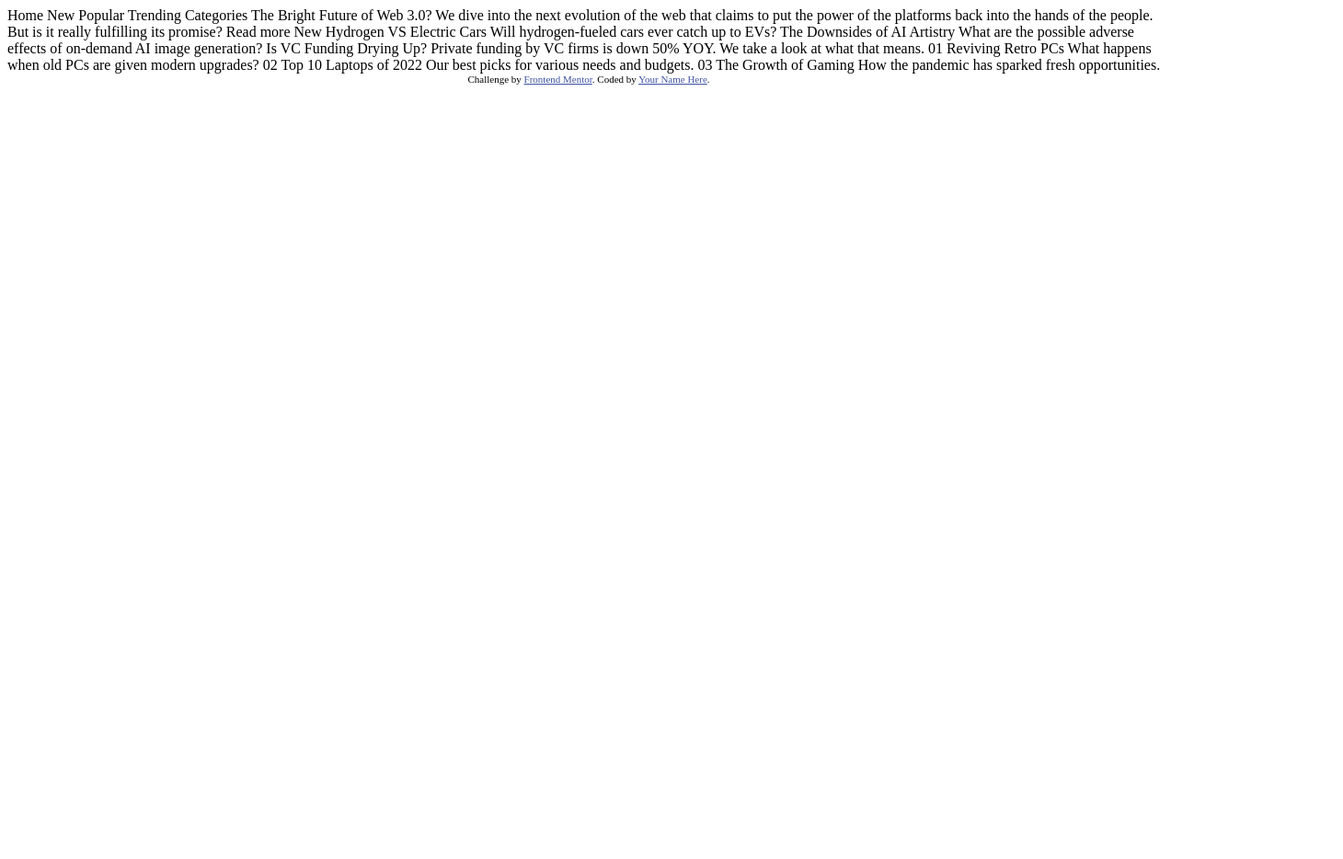
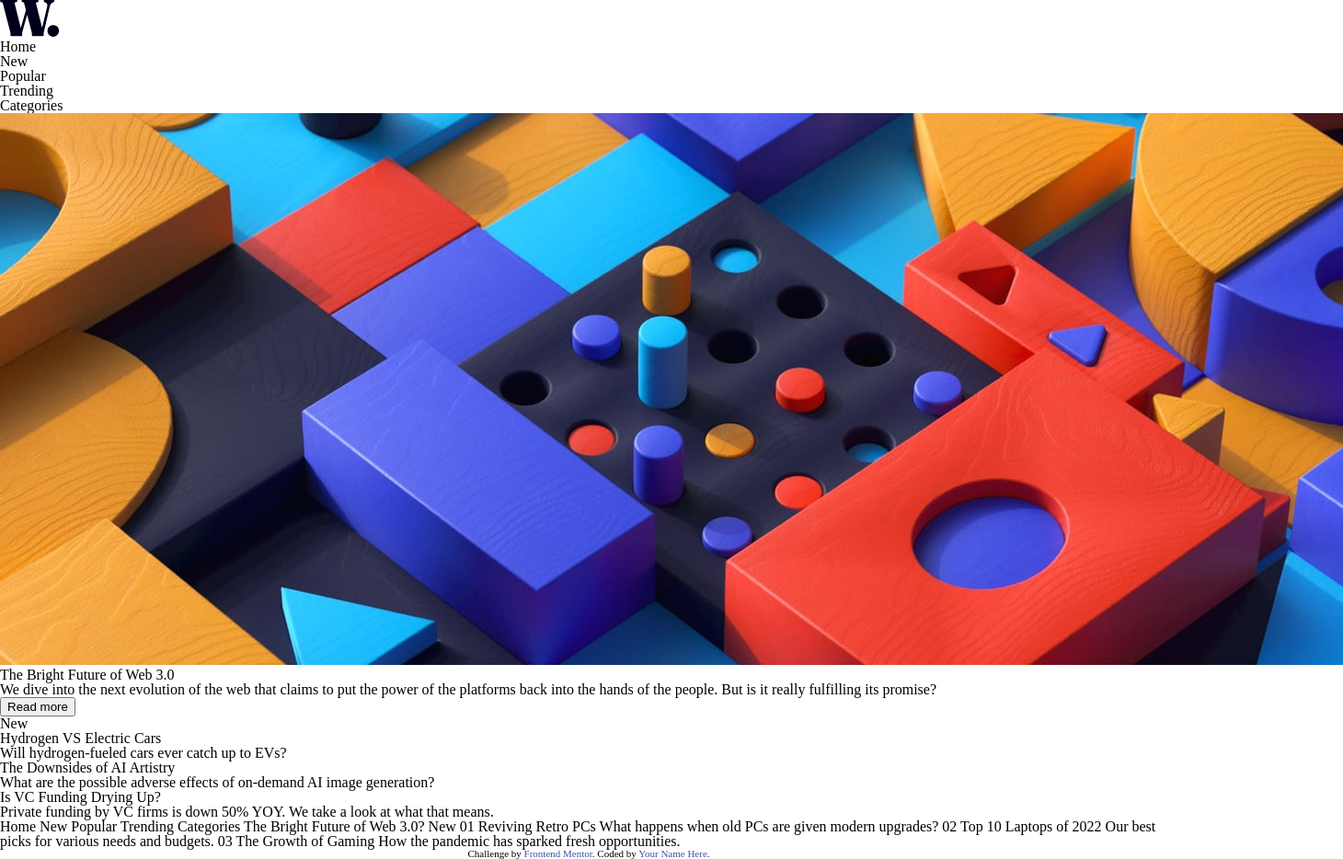
Before and after one commit to CORALIN22/FrontendMentorProject, a plain HTML site: page news-homepage-main/index.html in a window 1280 px wide. Shown: the whole page at 92% size, 1460 px wide, since content can reach past the window. Before the commit the page ends 800 px from the top, so only its background shows below. Drawn offline with Linux system fonts and the light colour scheme.

Commit message:
Structuring the lay-out

```diff
--- /dev/null
+++ b/news-homepage-main/css/reset.css
@@ -0,0 +1,130 @@
+html,
+body,
+div,
+span,
+applet,
+object,
+iframe,
+h1,
+h2,
+h3,
+h4,
+h5,
+h6,
+p,
+blockquote,
+pre,
+a,
+abbr,
+acronym,
+address,
+big,
+cite,
+code,
+del,
+dfn,
+em,
+img,
+ins,
+kbd,
+q,
+s,
+samp,
+small,
+strike,
+strong,
+sub,
+sup,
+tt,
+var,
+b,
+u,
+i,
+center,
+dl,
+dt,
+dd,
+ol,
+ul,
+li,
+fieldset,
+form,
+label,
+legend,
+table,
+caption,
+tbody,
+tfoot,
+thead,
+tr,
+th,
+td,
+article,
+aside,
+canvas,
+details,
+embed,
+figure,
+figcaption,
+footer,
+header,
+hgroup,
+menu,
+nav,
+output,
+ruby,
+section,
+summary,
+time,
+mark,
+audio,
+video {
+  margin: 0;
+  padding: 0;
+  border: 0;
+  font-size: 100%;
+  font: inherit;
+  vertical-align: baseline;
+  box-sizing: border-box;
+}
+/* HTML5 display-role reset for older browsers */
+article,
+aside,
+details,
+figcaption,
+figure,
+footer,
+header,
+hgroup,
+menu,
+nav,
+section {
+  display: block;
+}
+body {
+  line-height: 1;
+}
+ol,
+ul {
+  list-style: none;
+}
+blockquote,
+q {
+  quotes: none;
+}
+blockquote:before,
+blockquote:after,
+q:before,
+q:after {
+  content: "";
+  content: none;
+}
+table {
+  border-collapse: collapse;
+  border-spacing: 0;
+}
+
+a {
+  color: black;
+  text-decoration: none;
+}
--- a/news-homepage-main/index.html
+++ b/news-homepage-main/index.html
@@ -1,60 +1,107 @@
 <!DOCTYPE html>
 <html lang="en">
   <head>
-  <meta charset="UTF-8">
-  <meta name="viewport" content="width=device-width, initial-scale=1.0"> <!-- displays site properly based on user's device -->
+    <meta charset="UTF-8" />
+    <meta name="viewport" content="width=device-width, initial-scale=1.0" />
+    <!-- displays site properly based on user's device -->
 
-  <link rel="icon" type="image/png" sizes="32x32" href="./assets/images/favicon-32x32.png">
+    <link
+      rel="icon"
+      type="image/png"
+      sizes="32x32"
+      href="./assets/images/favicon-32x32.png"
+    />
+    <link href="css/reset.css" rel="stylesheet" />
+    <link href="css/style.css" rel="stylesheet" />
 
     <title>Frontend Mentor | News homepage</title>
 
     <!-- Feel free to remove these styles or customise in your own stylesheet 👍 -->
     <style>
-    .attribution { font-size: 11px; text-align: center; }
-    .attribution a { color: hsl(228, 45%, 44%); }
+      .attribution {
+        font-size: 11px;
+        text-align: center;
+      }
+      .attribution a {
+        color: hsl(228, 45%, 44%);
+      }
     </style>
   </head>
   <body>
+    <div class="container">
+      <header>
+        <a href="#"
+          ><img class="logo" src="assets/images/logo.svg" alt="News Page Logo"
+        /></a>
 
-  Home
-  New
-  Popular
-  Trending
-  Categories
+        <nav class="main-nav">
+          <ul class="main-nav-list">
+            <li class="main-nav-link">Home</li>
+            <li class="main-nav-link">New</li>
+            <li class="main-nav-link">Popular</li>
+            <li class="main-nav-link">Trending</li>
+            <li class="main-nav-link">Categories</li>
+          </ul>
+        </nav>
+      </header>
 
-  The Bright Future of Web 3.0?
+      <main>
+        <div class="section-hero">
+          <figure>
+            <img
+              class="img-hero"
+              src="assets/images/image-web-3-desktop.jpg"
+              alt=""
+            />
+            <figcaption>The Bright Future of Web 3.0</figcaption>
+          </figure>
+          <div class="description">
+            <p>
+              We dive into the next evolution of the web that claims to put the
+              power of the platforms back into the hands of the people. But is
+              it really fulfilling its promise?
+            </p>
+            <button class="btn">Read more</button>
+          </div>
+          <div class="latest-news">
+            <h2>New</h2>
+            <div class="news">
+              <span>Hydrogen VS Electric Cars</span>
+              <p>Will hydrogen-fueled cars ever catch up to EVs?</p>
+              <span></span>
+            </div>
+            <div class="news">
+              <span>The Downsides of AI Artistry</span>
+              <p>
+                What are the possible adverse effects of on-demand AI image
+                generation?
+              </p>
+              <span></span>
+            </div>
+            <div class="news">
+              <span>Is VC Funding Drying Up?</span>
+              <p>
+                Private funding by VC firms is down 50% YOY. We take a look at
+                what that means.
+              </p>
+              <span></span>
+            </div>
+          </div>
+        </div>
+      </main>
+      <footer></footer>
+    </div>
 
-  We dive into the next evolution of the web that claims to put the power of the platforms back into the hands of the people.
-  But is it really fulfilling its promise?
-
-  Read more
-
-  New
-
-  Hydrogen VS Electric Cars
-  Will hydrogen-fueled cars ever catch up to EVs?
-
-  The Downsides of AI Artistry
-  What are the possible adverse effects of on-demand AI image generation?
-
-  Is VC Funding Drying Up?
-  Private funding by VC firms is down 50% YOY. We take a look at what that means.
-
-  01
-  Reviving Retro PCs
-  What happens when old PCs are given modern upgrades?
-
-  02
-  Top 10 Laptops of 2022
-  Our best picks for various needs and budgets.
-
-  03
-  The Growth of Gaming
-  How the pandemic has sparked fresh opportunities.
+    Home New Popular Trending Categories The Bright Future of Web 3.0? New 01
+    Reviving Retro PCs What happens when old PCs are given modern upgrades? 02
+    Top 10 Laptops of 2022 Our best picks for various needs and budgets. 03 The
+    Growth of Gaming How the pandemic has sparked fresh opportunities.
 
     <div class="attribution">
-    Challenge by <a href="https://www.frontendmentor.io?ref=challenge" target="_blank">Frontend Mentor</a>.
-    Coded by <a href="#">Your Name Here</a>.
+      Challenge by
+      <a href="https://www.frontendmentor.io?ref=challenge" target="_blank"
+        >Frontend Mentor</a
+      >. Coded by <a href="#">Your Name Here</a>.
     </div>
   </body>
 </html>
```
Also changed, not shown: news-homepage-main/css/style.css (added). Lines whose indentation alone changed are shown as unchanged.
